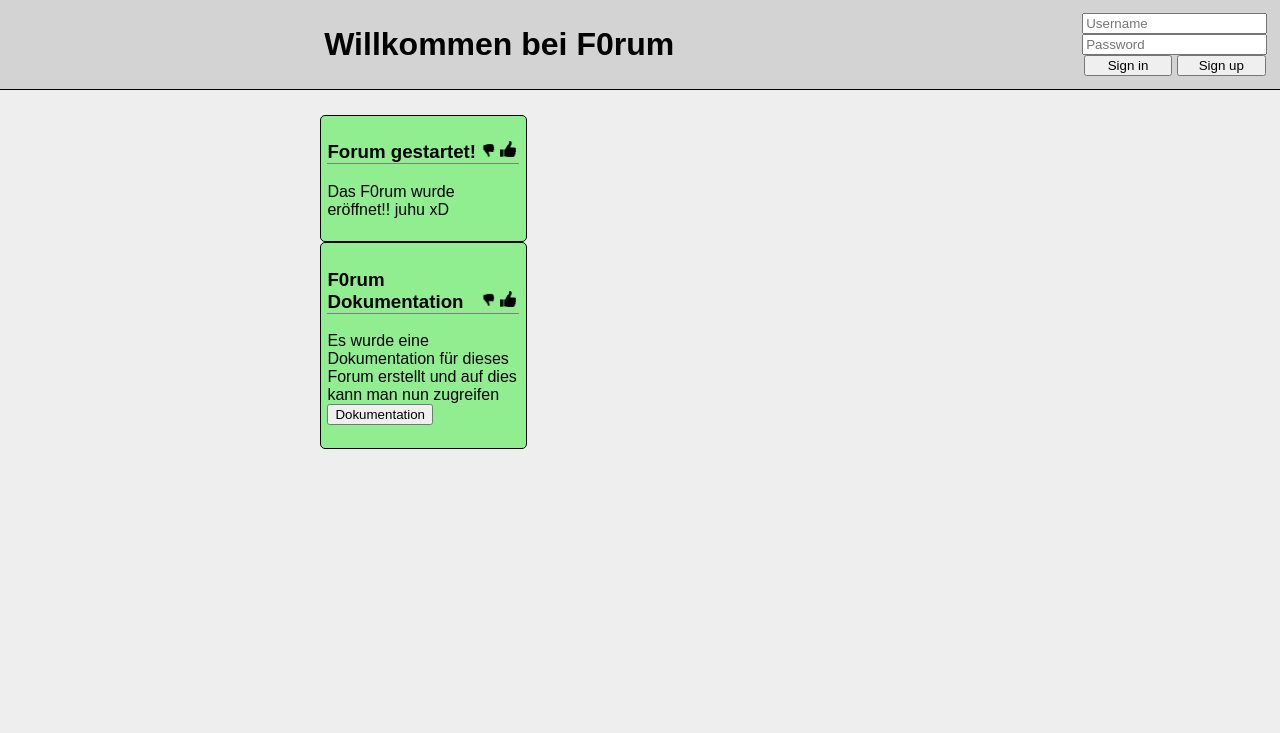
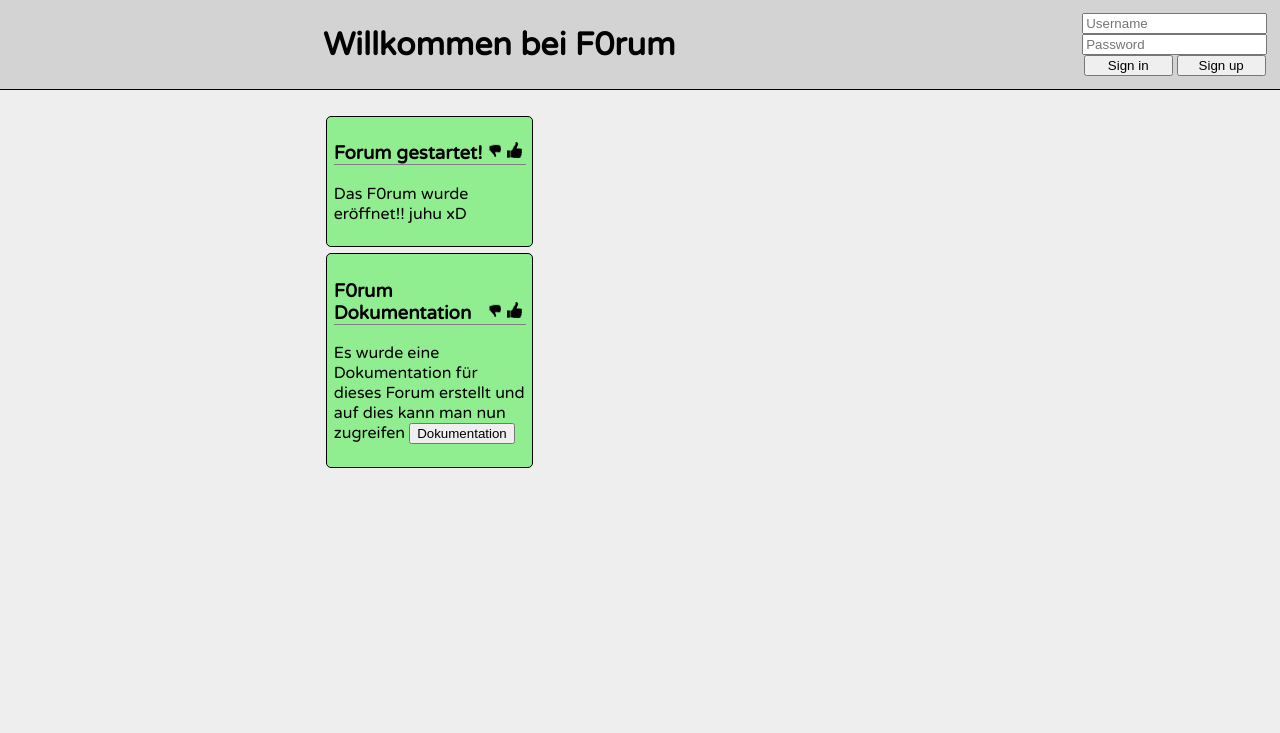
Before and after one commit to GyselAnimatioon/ProjektForumModul133, a PHP site: page / in a window 1280 px wide. Shown: the top 733 px of the page. Run offline with PHP 8.4, Linux system fonts and the light colour scheme.

Commit message:
add style

```diff
--- a/css/body.css
+++ b/css/body.css
@@ -19,6 +19,7 @@ and open the template in the editor.
     background-color: lightgreen;
     border-radius: 5px;
     width: 30%;
+    margin: 1%;
 }
 
 .box_title {
--- a/css/head.css
+++ b/css/head.css
@@ -5,7 +5,7 @@ body {
     padding: 0;
     /*Hintergrundfarbe ein sehr helles grau*/
     background-color: #eee;
-    font-family: sans-serif;
+    font-family: 'Varela Round', sans-serif;
 }
 
 .title_box {
--- a/index.php
+++ b/index.php
@@ -14,6 +14,8 @@
         <link type="text/css" rel="Stylesheet" href="css/head.css">
         <!-- Stylesheet für Body -->
         <link type="text/css" rel="Stylesheet" href="css/body.css">
+        <!-- Google Fonts -->
+        <link href='http://fonts.googleapis.com/css?family=Varela+Round' rel='stylesheet' type='text/css'>
     </head>
     <body>
         <!--Titel-->
```
